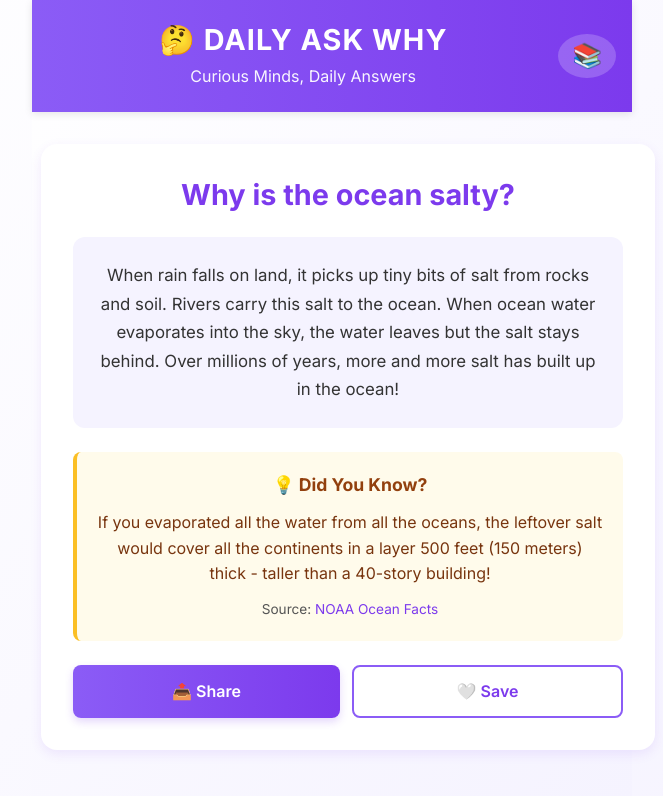
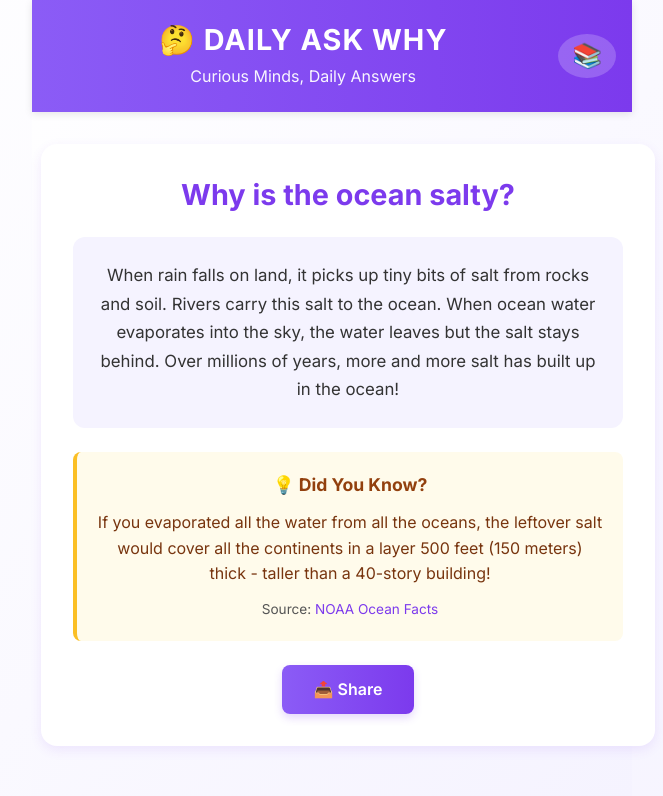
Before and after one commit to djcastelino/daily-askwhy, a React (Vite) app: page / in a window 1280 px wide. Shown: the top 796 px of the page, without its empty margins (308-971 px from the left). Built offline with nearby package versions, Linux system fonts and the light colour scheme.

Commit message:
Remove Save button - keep only Share button and Archive button in header

```diff
--- a/src/App.css
+++ b/src/App.css
@@ -154,18 +154,14 @@
   margin-top: 1.5rem;
 }
 
-.share-btn, .favorite-btn {
-  flex: 1;
-  padding: 0.9rem 1.5rem;
+.share-btn {
+  padding: 0.9rem 2rem;
   border-radius: 8px;
   font-size: 1rem;
   font-weight: 600;
   cursor: pointer;
   transition: transform 0.2s ease, box-shadow 0.2s ease;
   border: none;
-}
-
-.share-btn {
   background: linear-gradient(90deg, var(--color-primary-light), var(--color-primary));
   color: white;
   box-shadow: 0 4px 8px rgba(124, 58, 237, 0.2);
@@ -174,22 +170,6 @@
 .share-btn:hover {
   transform: translateY(-2px);
   box-shadow: 0 6px 12px rgba(124, 58, 237, 0.3);
-}
-
-.favorite-btn {
-  background: white;
-  color: var(--color-primary);
-  border: 2px solid var(--color-primary-light);
-}
-
-.favorite-btn.active {
-  background: #ffe4e6;
-  border-color: #fb7185;
-  color: #be123c;
-}
-
-.favorite-btn:hover {
-  background: var(--color-background-medium);
 }
 
 @media (max-width: 600px) {
--- a/src/App.tsx
+++ b/src/App.tsx
@@ -45,26 +45,6 @@ function App() {
     }
   }
 
-  const handleToggleFavorite = () => {
-    if (!gameState.todayQuestion) return;
-
-    const questionId = gameState.todayQuestion.id;
-    const isFavorite = gameState.favoriteQuestionIds.includes(questionId);
-
-    let newFavorites;
-    if (isFavorite) {
-      newFavorites = gameState.favoriteQuestionIds.filter(id => id !== questionId);
-    } else {
-      newFavorites = [...gameState.favoriteQuestionIds, questionId];
-    }
-
-    localStorage.setItem('dailyaskwhy_favorites', JSON.stringify(newFavorites));
-    setGameState({
-      ...gameState,
-      favoriteQuestionIds: newFavorites
-    });
-  };
-
   const handleShare = () => {
     if (!gameState.todayQuestion) return;
 
@@ -99,7 +79,6 @@ function App() {
   }
 
   const question = gameState.todayQuestion;
-  const isFavorite = gameState.favoriteQuestionIds.includes(question.id);
 
   return (
     <div className="app">
@@ -140,12 +119,6 @@ function App() {
             <button className="share-btn" onClick={handleShare}>
               📤 Share
             </button>
-            <button
-              className={`favorite-btn ${isFavorite ? 'active' : ''}`}
-              onClick={handleToggleFavorite}
-            >
-              {isFavorite ? '❤️' : '🤍'} {isFavorite ? 'Saved' : 'Save'}
-            </button>
           </div>
         </div>
       </main>
```
